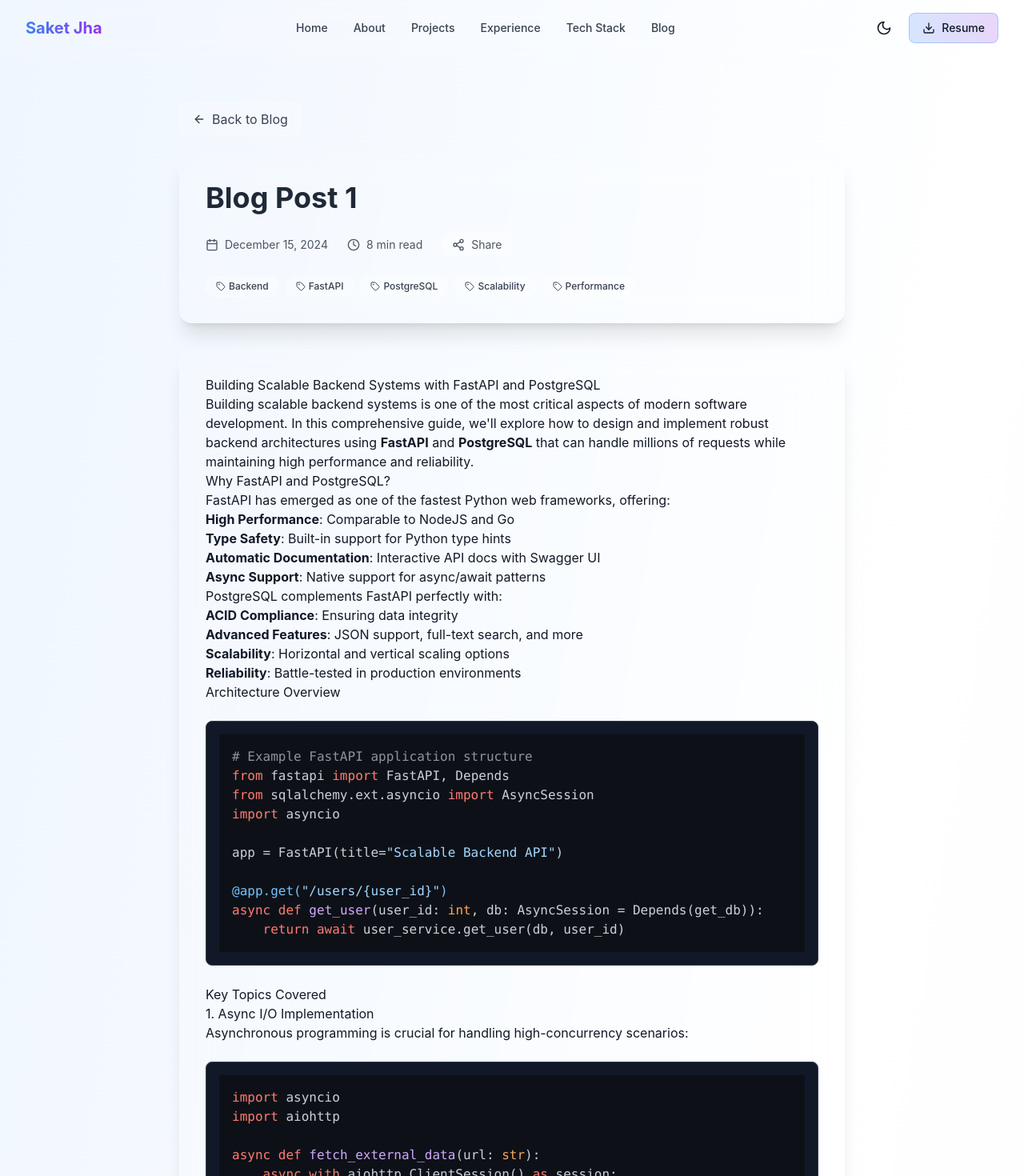
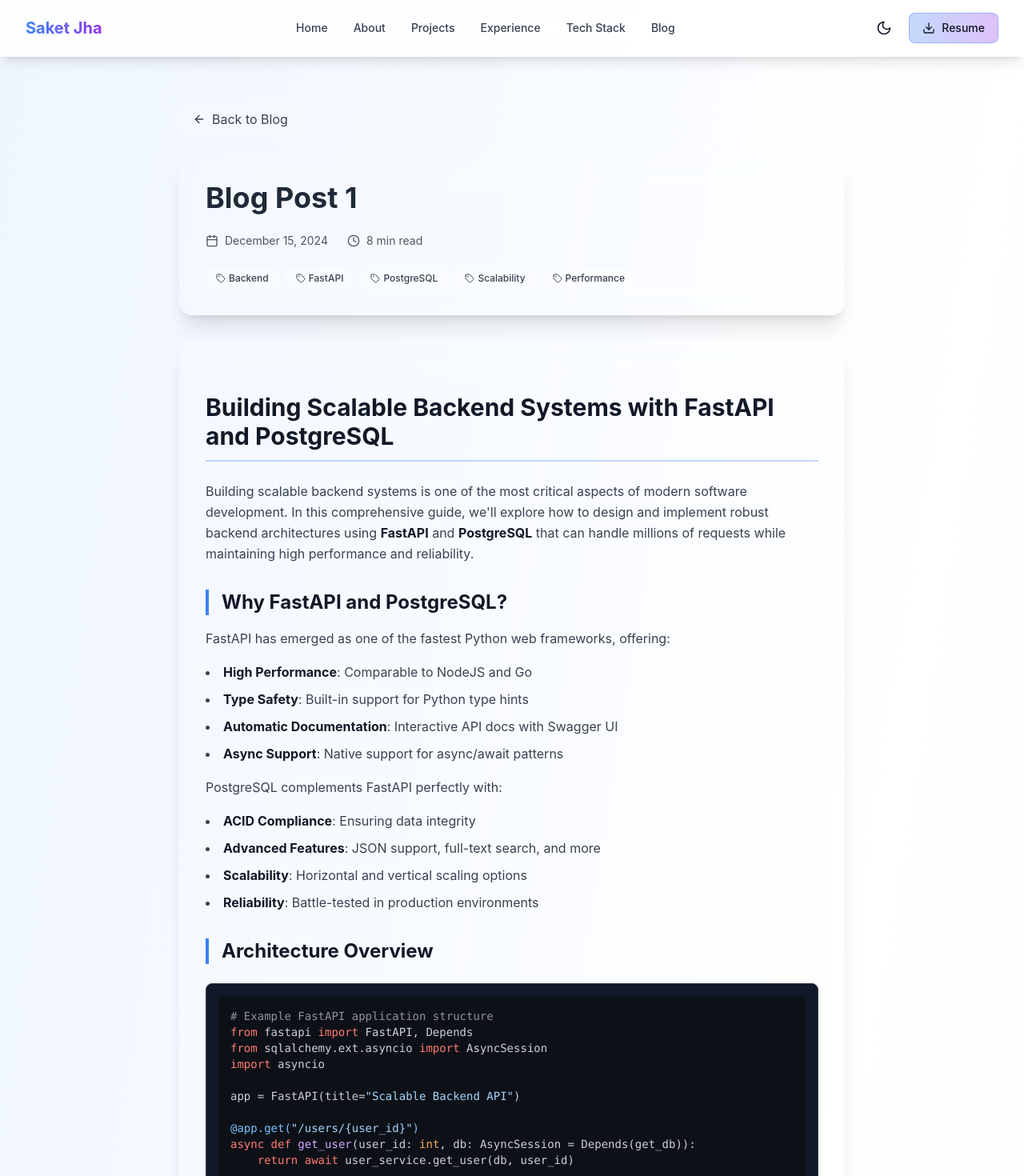
Before and after one commit to saketjha34/jha-saket-sunil-portfolio, a React (Vite) app: page /blog/1 in a window 1280 px wide. Shown: the top 1470 px of the page at 80% size. Built offline with nearby package versions, Linux system fonts and the light colour scheme.

Commit message:
Fix blog post issues and improve functionality

```diff
--- a/src/components/BlogPost.tsx
+++ b/src/components/BlogPost.tsx
@@ -6,7 +6,7 @@ import remarkMath from 'remark-math';
 import rehypeKatex from 'rehype-katex';
 import rehypeHighlight from 'rehype-highlight';
 import rehypeRaw from 'rehype-raw';
-import { ArrowLeft, Calendar, Clock, Tag, Share2, Copy, Check } from 'lucide-react';
+import { ArrowLeft, Calendar, Clock, Tag, Copy, Check } from 'lucide-react';
 import 'katex/dist/katex.min.css';
 import 'highlight.js/styles/github-dark.css';
 
@@ -25,7 +25,12 @@ const BlogPost: React.FC = () => {
   const [blogPost, setBlogPost] = useState<BlogPostData | null>(null);
   const [loading, setLoading] = useState(true);
   const [error, setError] = useState<string | null>(null);
-  const [copied, setCopied] = useState(false);
+  const [copiedCode, setCopiedCode] = useState<string | null>(null);
+
+  // Scroll to top when component mounts
+  useEffect(() => {
+    window.scrollTo(0, 0);
+  }, []);
 
   useEffect(() => {
     const loadBlogPost = async () => {
@@ -96,29 +101,11 @@ const BlogPost: React.FC = () => {
     loadBlogPost();
   }, [id]);
 
-  const handleShare = async () => {
-    const url = window.location.href;
-
-    if (navigator.share) {
-      try {
-        await navigator.share({
-          title: blogPost?.title,
-          url: url,
-        });
-      } catch (err) {
-        // Fallback to copy
-        copyToClipboard(url);
-      }
-    } else {
-      copyToClipboard(url);
-    }
-  };
-
-  const copyToClipboard = async (text: string) => {
+  const copyToClipboard = async (text: string, codeId: string) => {
     try {
       await navigator.clipboard.writeText(text);
-      setCopied(true);
-      setTimeout(() => setCopied(false), 2000);
+      setCopiedCode(codeId);
+      setTimeout(() => setCopiedCode(null), 2000);
     } catch (err) {
       console.error('Failed to copy to clipboard:', err);
     }
@@ -131,6 +118,17 @@ const BlogPost: React.FC = () => {
       month: 'long',
       day: 'numeric'
     });
+  };
+
+  const scrollToBlogSection = () => {
+    navigate('/');
+    // Wait for navigation to complete, then scroll to blog section
+    setTimeout(() => {
+      const blogSection = document.getElementById('blog');
+      if (blogSection) {
+        blogSection.scrollIntoView({ behavior: 'smooth' });
+      }
+    }, 100);
   };
 
   if (loading) {
@@ -168,7 +166,7 @@ const BlogPost: React.FC = () => {
         {/* Header */}
         <div className="mb-8">
           <button
-            onClick={() => navigate('/')}
+            onClick={scrollToBlogSection}
             className="inline-flex items-center space-x-2 mb-6 px-4 py-2 rounded-lg backdrop-blur-sm bg-white/20 dark:bg-gray-800/20 border border-white/30 dark:border-gray-700/30 hover:bg-white/30 dark:hover:bg-gray-800/30 transition-all duration-200 text-gray-700 dark:text-gray-300"
           >
             <ArrowLeft className="w-4 h-4" />
@@ -190,13 +188,6 @@ const BlogPost: React.FC = () => {
                 <Clock className="w-4 h-4" />
                 <span>{blogPost.readTime}</span>
               </div>
-              <button
-                onClick={handleShare}
-                className="flex items-center space-x-2 px-3 py-1 rounded-lg backdrop-blur-sm bg-white/20 dark:bg-gray-800/20 border border-white/30 dark:border-gray-700/30 hover:bg-white/30 dark:hover:bg-gray-800/30 transition-all duration-200"
-              >
-                {copied ? <Check className="w-4 h-4" /> : <Share2 className="w-4 h-4" />}
-                <span>{copied ? 'Copied!' : 'Share'}</span>
-              </button>
             </div>
 
             {/* Tags */}
@@ -223,6 +214,59 @@ const BlogPost: React.FC = () => {
               remarkPlugins={[remarkGfm, remarkMath]}
               rehypePlugins={[rehypeKatex, rehypeHighlight, rehypeRaw]}
               components={{
+                // Enhanced heading styles
+                h1: ({ children, ...props }) => (
+                  <h1 className="text-3xl font-bold text-gray-900 dark:text-gray-100 mt-8 mb-6 border-b-2 border-blue-500/30 pb-3" {...props}>
+                    {children}
+                  </h1>
+                ),
+                h2: ({ children, ...props }) => (
+                  <h2 className="text-2xl font-bold text-gray-900 dark:text-gray-100 mt-8 mb-4 border-l-4 border-blue-500 pl-4" {...props}>
+                    {children}
+                  </h2>
+                ),
+                h3: ({ children, ...props }) => (
+                  <h3 className="text-xl font-semibold text-gray-900 dark:text-gray-100 mt-6 mb-3" {...props}>
+                    {children}
+                  </h3>
+                ),
+                h4: ({ children, ...props }) => (
+                  <h4 className="text-lg font-semibold text-gray-900 dark:text-gray-100 mt-4 mb-2" {...props}>
+                    {children}
+                  </h4>
+                ),
+                h5: ({ children, ...props }) => (
+                  <h5 className="text-base font-semibold text-gray-900 dark:text-gray-100 mt-4 mb-2" {...props}>
+                    {children}
+                  </h5>
+                ),
+                h6: ({ children, ...props }) => (
+                  <h6 className="text-sm font-semibold text-gray-900 dark:text-gray-100 mt-4 mb-2" {...props}>
+                    {children}
+                  </h6>
+                ),
+                // Enhanced list styles
+                ul: ({ children, ...props }) => (
+                  <ul className="list-disc list-inside space-y-2 my-4 text-gray-700 dark:text-gray-300" {...props}>
+                    {children}
+                  </ul>
+                ),
+                ol: ({ children, ...props }) => (
+                  <ol className="list-decimal list-inside space-y-2 my-4 text-gray-700 dark:text-gray-300" {...props}>
+                    {children}
+                  </ol>
+                ),
+                li: ({ children, ...props }) => (
+                  <li className="text-gray-700 dark:text-gray-300 leading-relaxed" {...props}>
+                    {children}
+                  </li>
+                ),
+                // Enhanced paragraph styles
+                p: ({ children, ...props }) => (
+                  <p className="text-gray-700 dark:text-gray-300 leading-relaxed my-4" {...props}>
+                    {children}
+                  </p>
+                ),
                 // Custom image component with responsive styling
                 img: ({ src, alt, ...props }) => (
                   <div className="my-8">
@@ -263,23 +307,44 @@ const BlogPost: React.FC = () => {
                     {children}
                   </a>
                 ),
-                // Custom code block styling
-                pre: ({ children, ...props }) => (
-                  <div className="relative my-6">
+                // Enhanced code block with copy functionality
+                pre: ({ children, ...props }) => {
+                  const codeElement = React.Children.toArray(children).find(
+                    (child): child is React.ReactElement =>
+                      React.isValidElement(child) && child.type === 'code'
+                  );
+
+                  const codeContent = codeElement?.props?.children || '';
+                  const codeId = Math.random().toString(36).substr(2, 9);
+
+                  return (
+                    <div className="relative my-6 group">
+                      <button
+                        onClick={() => copyToClipboard(String(codeContent), codeId)}
+                        className="absolute top-3 right-3 p-2 rounded-md bg-gray-700 hover:bg-gray-600 text-gray-300 hover:text-white transition-all duration-200 opacity-0 group-hover:opacity-100 z-10"
+                        title="Copy code"
+                      >
+                        {copiedCode === codeId ? (
+                          <Check className="w-4 h-4" />
+                        ) : (
+                          <Copy className="w-4 h-4" />
+                        )}
+                      </button>
                       <pre
-                      className="bg-gray-900 dark:bg-gray-800 rounded-lg p-4 overflow-x-auto border border-gray-700"
+                        className="bg-gray-900 dark:bg-gray-800 rounded-lg p-4 overflow-x-auto border border-gray-700 text-sm"
                         {...props}
                       >
                         {children}
                       </pre>
                     </div>
-                ),
+                  );
+                },
                 // Custom inline code styling
                 code: ({ children, className, ...props }) => {
                   const isInline = !className;
                   return isInline ? (
                     <code
-                      className="bg-gray-200 dark:bg-gray-700 px-1.5 py-0.5 rounded text-sm font-mono"
+                      className="bg-gray-200 dark:bg-gray-700 px-1.5 py-0.5 rounded text-sm font-mono text-gray-800 dark:text-gray-200"
                       {...props}
                     >
                       {children}
@@ -312,7 +377,7 @@ const BlogPost: React.FC = () => {
                 ),
                 th: ({ children, ...props }) => (
                   <th
-                    className="bg-gray-100 dark:bg-gray-700 px-4 py-2 text-left font-semibold border-b border-gray-300 dark:border-gray-600"
+                    className="bg-gray-100 dark:bg-gray-700 px-4 py-2 text-left font-semibold border-b border-gray-300 dark:border-gray-600 text-gray-900 dark:text-gray-100"
                     {...props}
                   >
                     {children}
@@ -320,11 +385,23 @@ const BlogPost: React.FC = () => {
                 ),
                 td: ({ children, ...props }) => (
                   <td
-                    className="px-4 py-2 border-b border-gray-200 dark:border-gray-700"
+                    className="px-4 py-2 border-b border-gray-200 dark:border-gray-700 text-gray-700 dark:text-gray-300"
                     {...props}
                   >
                     {children}
                   </td>
+                ),
+                // Enhanced strong/bold text
+                strong: ({ children, ...props }) => (
+                  <strong className="font-bold text-gray-900 dark:text-gray-100" {...props}>
+                    {children}
+                  </strong>
+                ),
+                // Enhanced emphasis/italic text
+                em: ({ children, ...props }) => (
+                  <em className="italic text-gray-800 dark:text-gray-200" {...props}>
+                    {children}
+                  </em>
                 ),
               }}
             >
@@ -336,11 +413,11 @@ const BlogPost: React.FC = () => {
         {/* Navigation */}
         <div className="mt-12 text-center">
           <button
-            onClick={() => navigate('/')}
+            onClick={scrollToBlogSection}
             className="inline-flex items-center space-x-2 px-6 py-3 rounded-lg backdrop-blur-sm bg-gradient-to-r from-blue-500/20 to-purple-600/20 border border-blue-500/30 hover:from-blue-500/30 hover:to-purple-600/30 transition-all duration-200 text-blue-600 dark:text-blue-400 font-medium"
           >
             <ArrowLeft className="w-4 h-4" />
-            <span>Back to Portfolio</span>
+            <span>Back to Blog</span>
           </button>
         </div>
       </div>
--- a/src/components/Navbar.tsx
+++ b/src/components/Navbar.tsx
@@ -71,7 +71,7 @@ const Navbar: React.FC = () => {
   };
 
   return (
-    <nav className="fixed top-0 left-0 right-0 z-50 backdrop-blur-md bg-white/10 dark:bg-gray-900/10 border-b border-white/20 dark:border-gray-700/20">
+    <nav className="fixed top-0 left-0 right-0 z-50 backdrop-blur-xl bg-white/80 dark:bg-gray-900/80 border-b border-white/20 dark:border-gray-700/20 shadow-lg">
       <div className="max-w-7xl mx-auto px-4 sm:px-6 lg:px-8">
         <div className="flex justify-between items-center py-4">
           <button
@@ -102,7 +102,7 @@ const Navbar: React.FC = () => {
           <div className="flex items-center space-x-3">
             <button
               onClick={toggleTheme}
-              className="p-2 rounded-lg backdrop-blur-sm bg-white/20 dark:bg-gray-800/20 border border-white/30 dark:border-gray-700/30 hover:bg-white/30 dark:hover:bg-gray-800/30 transition-all duration-200"
+              className="p-2 rounded-lg backdrop-blur-sm bg-white/30 dark:bg-gray-800/30 border border-white/40 dark:border-gray-700/40 hover:bg-white/40 dark:hover:bg-gray-800/40 transition-all duration-200"
             >
               {isDark ? <Sun size={20} /> : <Moon size={20} />}
             </button>
@@ -111,7 +111,7 @@ const Navbar: React.FC = () => {
               href="/resume.pdf"
               target="_blank"
               rel="noopener noreferrer"
-              className="hidden sm:flex items-center space-x-2 px-4 py-2 rounded-lg backdrop-blur-sm bg-gradient-to-r from-blue-500/20 to-purple-600/20 border border-blue-500/30 hover:from-blue-500/30 hover:to-purple-600/30 transition-all duration-200 text-sm font-medium"
+              className="hidden sm:flex items-center space-x-2 px-4 py-2 rounded-lg backdrop-blur-sm bg-gradient-to-r from-blue-500/30 to-purple-600/30 border border-blue-500/40 hover:from-blue-500/40 hover:to-purple-600/40 transition-all duration-200 text-sm font-medium"
             >
               <Download size={16} />
               <span>Resume</span>
@@ -120,7 +120,7 @@ const Navbar: React.FC = () => {
             {/* Mobile Menu Button */}
             <button
               onClick={() => setIsMenuOpen(!isMenuOpen)}
-              className="md:hidden p-2 rounded-lg backdrop-blur-sm bg-white/20 dark:bg-gray-800/20 border border-white/30 dark:border-gray-700/30"
+              className="md:hidden p-2 rounded-lg backdrop-blur-sm bg-white/30 dark:bg-gray-800/30 border border-white/40 dark:border-gray-700/40"
             >
               {isMenuOpen ? <X size={20} /> : <Menu size={20} />}
             </button>
@@ -129,7 +129,7 @@ const Navbar: React.FC = () => {
 
         {/* Mobile Navigation */}
         {isMenuOpen && (
-          <div className="md:hidden py-4 backdrop-blur-sm bg-white/10 dark:bg-gray-900/10 rounded-lg mb-4 border border-white/20 dark:border-gray-700/20">
+          <div className="md:hidden py-4 backdrop-blur-sm bg-white/20 dark:bg-gray-900/20 rounded-lg mb-4 border border-white/30 dark:border-gray-700/30">
             <div className="flex flex-col space-y-3">
               {navItems.map((item) => (
                 <button
```
Lines whose indentation alone changed are shown as unchanged.
